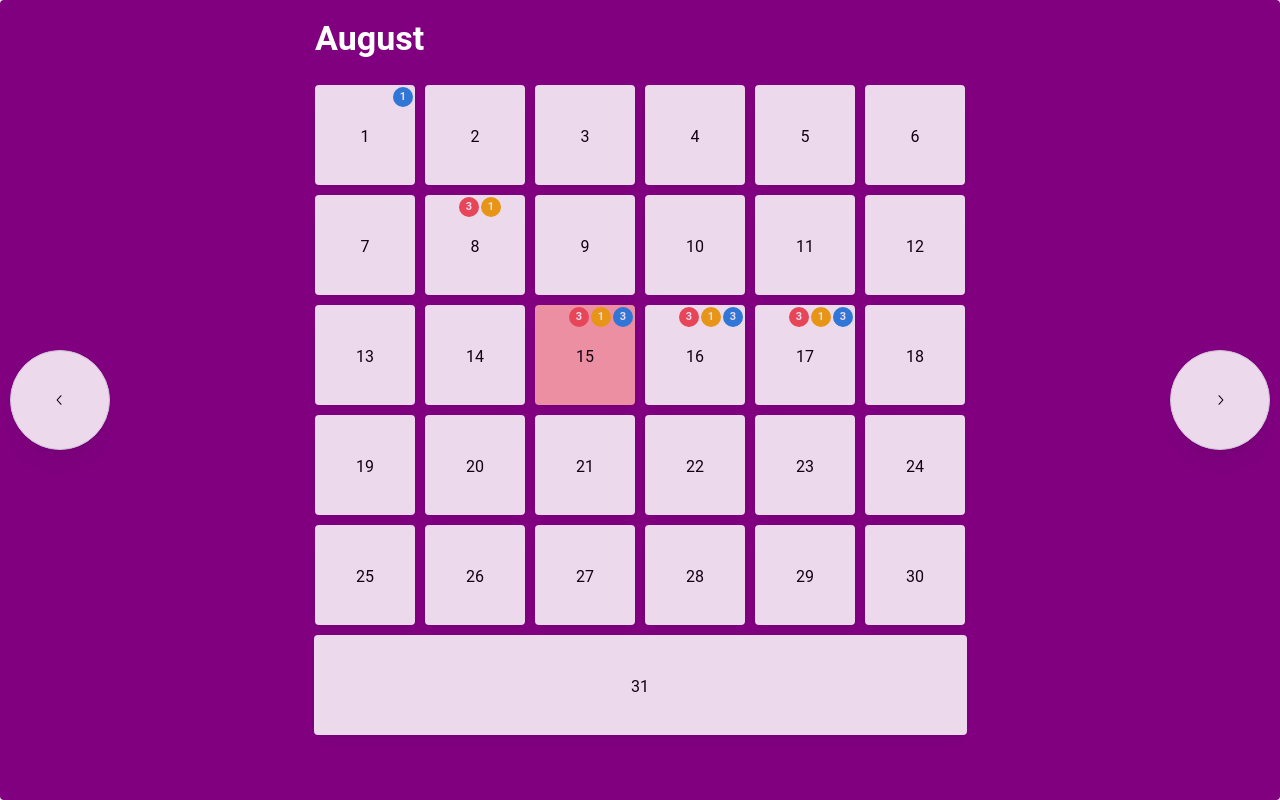
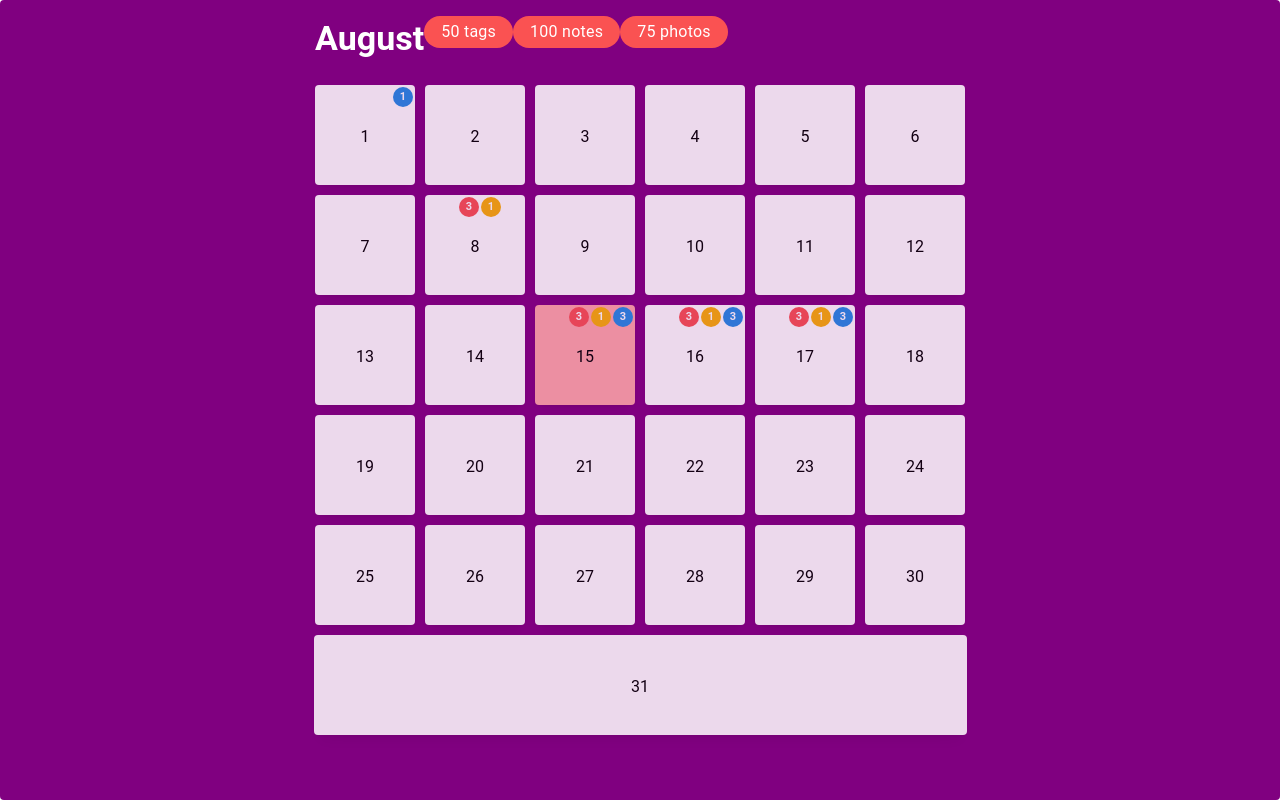
Before and after one commit to bmbaron/memrys, a React (Vite) app in the folder frontend/: page / in a window 1280 px wide. Built offline with nearby package versions, Linux system fonts and the light colour scheme.

Commit message:
add monthly stats

```diff
--- a/frontend/src/App.tsx
+++ b/frontend/src/App.tsx
@@ -9,7 +9,7 @@ const App = () => {
       <Routes>
         <Route path={'/'} element={<MainLayout />}>
           <Route index element={<Home />} />
-          <Route path="about" element={<About />} />
+          <Route path='about' element={<About />} />
         </Route>
       </Routes>
     </Router>
--- a/frontend/src/MainLayout.tsx
+++ b/frontend/src/MainLayout.tsx
@@ -36,7 +36,7 @@ const MainLayout = () => {
   });
   return (
     <MantineProvider theme={theme}>
-      <AppShell padding="md">
+      <AppShell padding='md'>
         <Outlet />
       </AppShell>
     </MantineProvider>
--- a/frontend/src/components/CalendarGrid.tsx
+++ b/frontend/src/components/CalendarGrid.tsx
@@ -1,7 +1,18 @@
-import { Container, FocusTrap, Modal, Paper, Title, useMantineTheme } from '@mantine/core';
+import {
+  Badge,
+  Container,
+  Flex,
+  FocusTrap,
+  Modal,
+  Paper,
+  Text,
+  Title,
+  useMantineTheme
+} from '@mantine/core';
 import { useDisclosure } from '@mantine/hooks';
 import dayjs from 'dayjs';
 import { useState } from 'react';
+import { MonthObject } from './Carousel.tsx';
 import ModalContent from './ModalContent.tsx';
 import SingleDayCard from './SingleDayCard.tsx';
 
@@ -13,8 +24,8 @@ const getMonthDays = (index: number) => {
   const date = dayjs().month(index);
   return date.daysInMonth();
 };
-const CalendarGrid = (data: { monthNumber: number; monthName: string }) => {
-  const { monthNumber, monthName } = data;
+const CalendarGrid = (data: { monthNumber: number; stats?: MonthObject }) => {
+  const { monthNumber, stats } = data;
   const monthDays = getMonthDays(monthNumber);
   const [opened, { open, close }] = useDisclosure(false);
   const [modalData, setModalData] = useState<ModalDataType>({ title: '', date: '' });
@@ -38,9 +49,23 @@ const CalendarGrid = (data: { monthNumber: number; monthName: string }) => {
   };
   return (
     <Paper w={{ base: 700, xs: '100vw', md: 700 }} m={'auto'} bg={'inherit'} h={'100%'}>
-      <Title ta={'left'} ml={25} order={1} c={theme.white} mb={20}>
-        {monthName}
-      </Title>
+      <Flex ta={'left'} ml={25} mb={20}>
+        <Title order={1} c={theme.white}>
+          {stats && stats.month}
+        </Title>
+        <Flex>
+          {stats &&
+            stats.stats &&
+            Object.keys(stats.stats).map((oneKey, index) => (
+              <Badge color='red' size='xl' key={index}>
+                <Flex>
+                  <Text c={theme.white}>{stats.stats[oneKey]}</Text>
+                  <Text tt={'none'}>&nbsp;{oneKey}</Text>
+                </Flex>
+              </Badge>
+            ))}
+        </Flex>
+      </Flex>
       <Container
         style={{
           display: 'flex',
@@ -56,7 +81,7 @@ const CalendarGrid = (data: { monthNumber: number; monthName: string }) => {
         onClose={close}
         title={modalData.title}
         centered
-        className="mantine-focus-never"
+        className='mantine-focus-never'
       >
         <FocusTrap.InitialFocus />
         <ModalContent data={modalData.date} />
--- a/frontend/src/components/Carousel.tsx
+++ b/frontend/src/components/Carousel.tsx
@@ -4,26 +4,37 @@ import { useMediaQuery } from '@mantine/hooks';
 import dayjs from 'dayjs';
 import { monthNames } from '../utils/getMonth.ts';
 import CalendarGrid from './CalendarGrid.tsx';
+import myData from './test-data.json';
+
+export type MonthObject = {
+  month: string;
+  stats: {
+    [key: string]: number;
+  };
+};
 const MyCarousel = () => {
   const theme = useMantineTheme();
   const currentMonth = dayjs().month();
   const isMobile = useMediaQuery('(max-width: 800px)');
-
+  const monthData = myData.monthData;
   return (
     <Carousel
-      slideSize="100%"
+      slideSize='100%'
       height={'100vh'}
-      slideGap="sm"
-      controlsOffset="xs"
+      slideGap='sm'
+      controlsOffset='xs'
       controlSize={100}
       loop
-      withControls={isMobile ? false : true}
+      withControls={isMobile}
       initialSlide={currentMonth}
     >
       {monthNames.map((month, index) => (
         <Carousel.Slide key={index}>
           <Card bg={theme.colors.months[index]} h={'100%'} px={140}>
-            <CalendarGrid monthNumber={index} monthName={month} />
+            <CalendarGrid
+              monthNumber={index}
+              stats={monthData.find((obj: MonthObject) => obj.month === month)}
+            />
           </Card>
         </Carousel.Slide>
       ))}
--- a/frontend/src/components/ModalContent.tsx
+++ b/frontend/src/components/ModalContent.tsx
@@ -20,7 +20,7 @@ export type DayObject = {
 };
 
 const ModalContent = ({ data }: { data: string }) => {
-  const dayData = myData.find((obj: DayObject) => obj.date === data);
+  const dayData = myData.dateData.find((obj: DayObject) => obj.date === data);
   const [showForm, setShowForm] = useState(false);
   return (
     <Box ta={'center'}>
--- a/frontend/src/components/SingleDayCard.tsx
+++ b/frontend/src/components/SingleDayCard.tsx
@@ -19,7 +19,7 @@ const SingleDayCard = (data: {
   dayjs.extend(localeData);
   const dayString = `${dayjs().year()}-${month}-${day}`;
   const isToday = dayString === dayjs().toISOString().slice(0, 10);
-  const hasData = myData.find((obj: DayObject) => obj.date === dayString);
+  const hasData = myData.dateData.find((obj: DayObject) => obj.date === dayString);
   const dayName = dayjs.weekdays()[dayjs(dayString).day()];
   const isMobile = useMediaQuery('(max-width: 800px)');
   const handleClick = () => {
@@ -29,12 +29,11 @@ const SingleDayCard = (data: {
     });
     open();
   };
-  console.log(isMobile);
   return (
     // <HoverCard width={280} shadow="md" zIndex={0}>
     //   <HoverCard.Target>
     <DayCard
-      shadow="sm"
+      shadow='sm'
       p={{ xs: 'sm', md: 'xl' }}
       h={{ base: 100, xs: 70, md: 100 }}
       w={{ base: 100, xs: 70, md: 100 }}
@@ -46,17 +45,17 @@ const SingleDayCard = (data: {
       bg={isToday ? 'red.3' : 'auto'}
     >
       {hasData && hasData.texts.length > 0 ? (
-        <Badge pos="absolute" top={2} right={2} color="blue" size="md" circle>
+        <Badge pos='absolute' top={2} right={2} color='blue' size='md' circle>
           {hasData.texts.length}
         </Badge>
       ) : null}
       {hasData && hasData.tags.length > 0 ? (
-        <Badge pos="absolute" top={2} right={24} color="yellow" size="md" circle>
+        <Badge pos='absolute' top={2} right={24} color='yellow' size='md' circle>
           {hasData.tags.length}
         </Badge>
       ) : null}
       {hasData && hasData.images.length > 0 ? (
-        <Badge pos="absolute" top={2} right={46} color="red" size="md" circle>
+        <Badge pos='absolute' top={2} right={46} color='red' size='md' circle>
           {hasData.images.length}
         </Badge>
       ) : null}
--- a/frontend/src/components/test-data.json
+++ b/frontend/src/components/test-data.json
@@ -1,4 +1,5 @@
-[
+{
+  "dateData": [
     { "date": "2024-08-1", "tags": [], "texts": ["helalkjnsdf"], "images": [] },
     { "date": "2024-08-8", "tags": ["John"], "texts": [], "images": ["./", "./", "./"] },
     {
@@ -13,5 +14,25 @@
       "texts": ["d", "e", "f"],
       "images": ["./", "./", "./"]
     },
-  { "date": "2024-08-17", "tags": ["Sam"], "texts": ["g", "h", "i"], "images": ["./", "./", "./"] }
+    {
+      "date": "2024-08-17",
+      "tags": ["Sam"],
+      "texts": ["g", "h", "i"],
+      "images": ["./", "./", "./"]
+    }
+  ],
+  "monthData": [
+    { "month": "January", "stats": { "tags": 50, "notes": 100, "photos": 75 } },
+    { "month": "February", "stats": { "tags": 50, "notes": 100, "photos": 75 } },
+    { "month": "March", "stats": { "tags": 50, "notes": 100, "photos": 75 } },
+    { "month": "April", "stats": { "tags": 50, "notes": 100, "photos": 75 } },
+    { "month": "May", "stats": { "tags": 50, "notes": 100, "photos": 75 } },
+    { "month": "June", "stats": { "tags": 50, "notes": 100, "photos": 75 } },
+    { "month": "July", "stats": { "tags": 50, "notes": 100, "photos": 75 } },
+    { "month": "August", "stats": { "tags": 50, "notes": 100, "photos": 75 } },
+    { "month": "September", "stats": { "tags": 50, "notes": 100, "photos": 75 } },
+    { "month": "October", "stats": { "tags": 50, "notes": 100, "photos": 75 } },
+    { "month": "November", "stats": { "tags": 50, "notes": 100, "photos": 75 } },
+    { "month": "December", "stats": { "tags": 50, "notes": 100, "photos": 75 } }
   ]
+}
```
Also changed, not shown: frontend/src/components/AutocompleteClearable.tsx (+4 -4 lines), frontend/src/components/MemryForm.tsx (+10 -10 lines), frontend/.prettierrc.cjs. Lines whose indentation alone changed are shown as unchanged.
